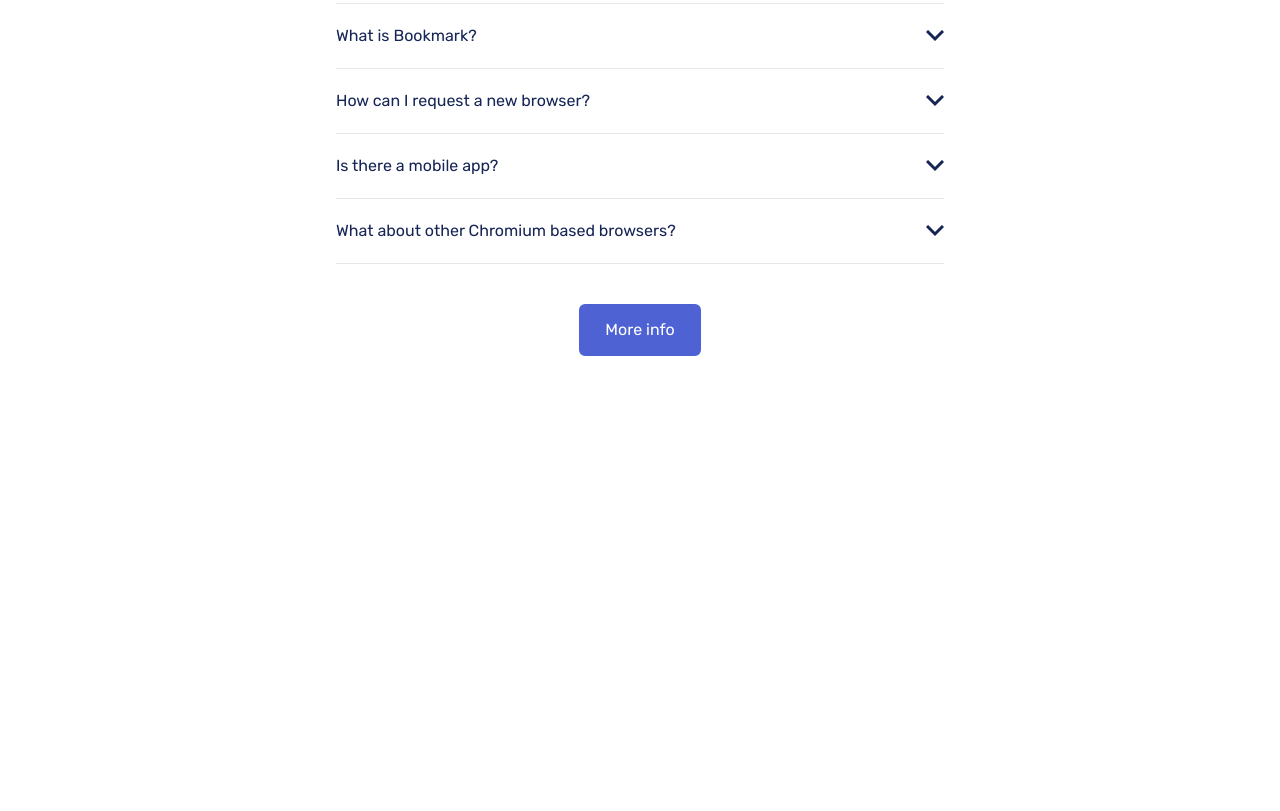
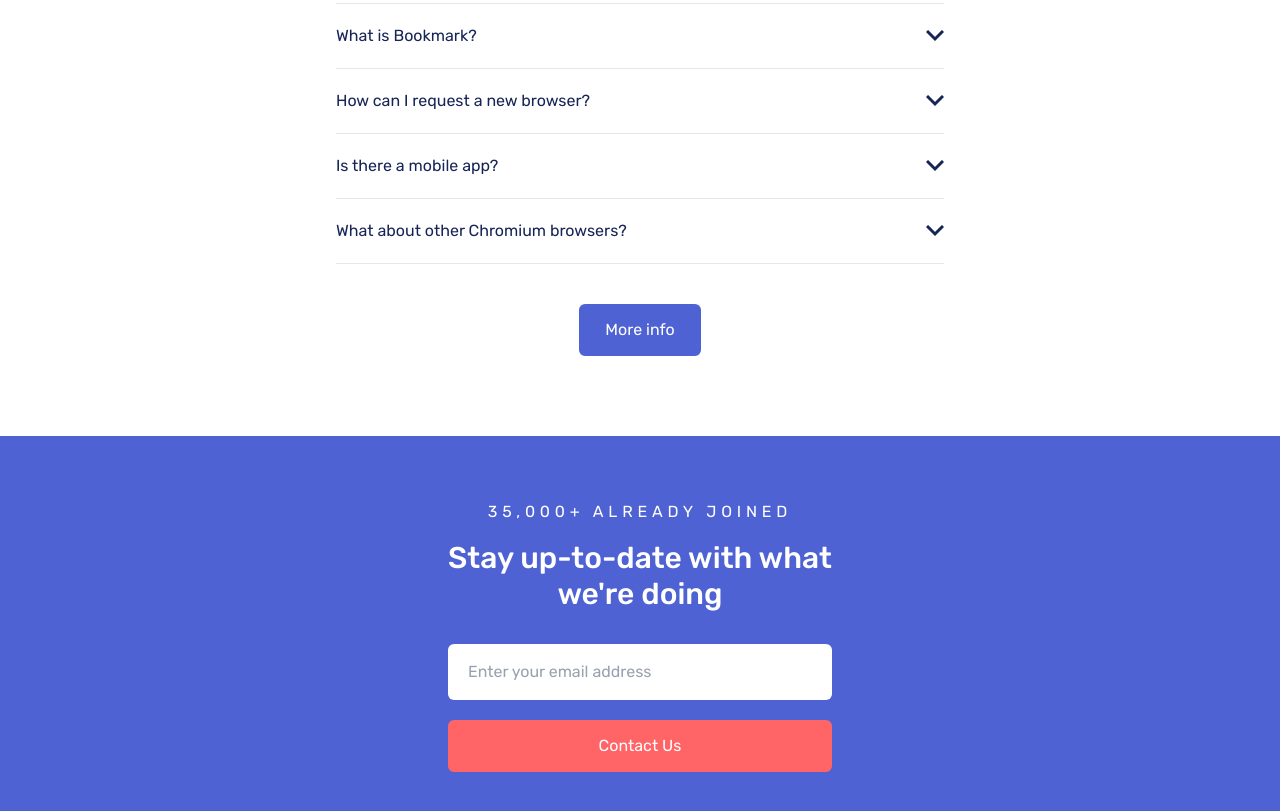
Before and after one commit to gustavo2023/bookmark-landing-page, a website with bundled scripts: page index.html in a window 1280 px wide. Shown: the part 2232-3043 px from the top of the page. Before the commit the page ends 2668 px from the top, so only its background shows below. Built offline with nearby package versions, Linux system fonts and the light colour scheme.

Commit message:
feat: add contact form with email input
- Introduce new "Contact Us" section featuring a sign up form.
- Add CSS utility classes for form elements, validation states, and layout.
- Removal of several unused CSS utility classes.
- A minor text correction in the FAQ section.

```diff
--- a/index.html
+++ b/index.html
@@ -641,7 +641,7 @@
               aria-expanded="false"
               aria-controls="faq-4"
             >
-              <span>What about other Chromium based browsers?</span>
+              <span>What about other Chromium browsers?</span>
               <span class="faq-icon rotate-0 transition-transform duration-300">
                 <svg xmlns="http://www.w3.org/2000/svg" width="18" height="12">
                   <path
@@ -677,7 +677,71 @@
         </a>
       </section>
 
-      <section id="contact-us"></section>
+      <section
+        id="contact-us"
+        class="w-full flex flex-col justify-center items-center py-16 gap-4 bg-blue-buttons text-white"
+      >
+        <p class="uppercase tracking-[0.3em]">35,000+ Already Joined</p>
+        <h2
+          class="text-2xl text-center font-medium mb-4 px-4 md:text-3xl md:w-1/3"
+        >
+          Stay up-to-date with what we're doing
+        </h2>
+        <form
+          id="email-form"
+          class="w-full max-w-md flex flex-col gap-4 px-8"
+          novalidate
+        >
+          <div id="email-input-container" class="mb-1 rounded-md transition-all ease-in">
+            <div class="relative">
+              <label for="email" class="sr-only">Email address</label>
+              <input
+                type="email"
+                id="email"
+                name="email"
+                placeholder="Enter your email address"
+                autocomplete="email"
+                inputmode="email"
+                aria-describedby="email-error"
+                aria-invalid="false"
+                class="w-full px-5 py-4 rounded-md bg-white text-blue-950 focus:outline-none focus:ring-2 focus:ring-gray-800 placeholder:text-gray-400"
+                required
+              />
+              <svg
+                xmlns="http://www.w3.org/2000/svg"
+                width="20"
+                height="20"
+                id="error-icon"
+                aria-hidden="true"
+                class="hidden absolute top-1/3 right-4 pointer-events-none"
+              >
+                <g fill="none" fill-rule="evenodd">
+                  <circle cx="10" cy="10" r="10" fill="#FA5959" />
+                  <g fill="#FFF" transform="translate(9 5)">
+                    <rect width="2" height="7" rx="1" />
+                    <rect width="2" height="2" y="8" rx="1" />
+                  </g>
+                </g>
+              </svg>
+            </div>
+            <span
+              class="text-white italic text-sm p-1.5 hidden"
+              id="email-error"
+              role="alert"
+              aria-hidden="true"
+              >Whoops, make sure it's an email</span
+            >
+          </div>
+
+          <button
+            type="submit"
+            id="submit"
+            class="text-white rounded-md transition-colors ease-in-out px-10 py-3 border-2 border-red-400 bg-red-400 cursor-pointer hover:bg-white hover:text-red-400"
+          >
+            Contact Us
+          </button>
+        </form>
+      </section>
     </main>
   </body>
 </html>
--- a/js/features/accordion.js
+++ b/js/features/accordion.js
@@ -33,7 +33,6 @@
 // Collapse a panel
 const collapse = (trigger, panel) => {
   trigger.setAttribute("aria-expanded", "false");
-  trigger.classList.remove('text-red-500');
   const icon = trigger.querySelector('.faq-icon');
   icon?.classList.remove('rotate-180','text-red-500');
 
```
Also changed, not shown: dist/styles.css.
